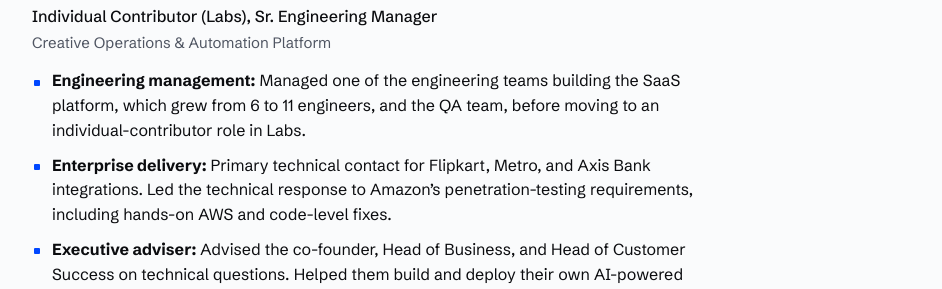
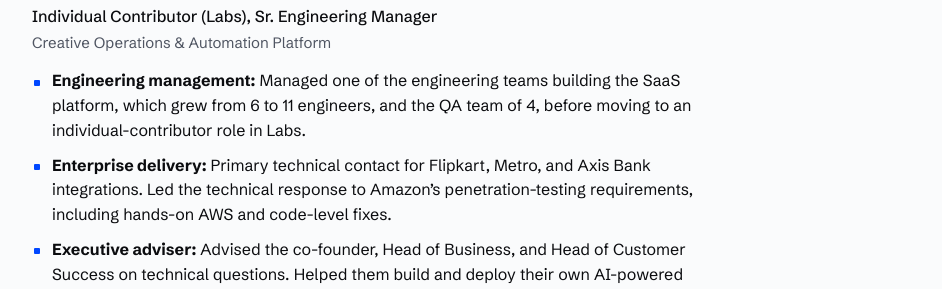
Before and after one commit to and/and.github.io, a Jekyll site: the page resume/index.html, which Jekyll copies as it is, in a window 1280 px wide and 900 px high, scrolled down 403 px. Shown: the part 190-479 px from the top of the window, without its empty margins (168-1110 px from the left). Built offline with Jekyll 4.4.1, drawn with Linux system fonts in a browser that asks for light colours.

Commit message:
Resume: QA team size
Co-Authored-By: Claude Opus 5.5 <noreply@anthropic.com>
Claude-Session: https://claude.ai/code/session_01MuwebNEXBFxCrvNjpbsvNM

```diff
--- a/resume/index.html
+++ b/resume/index.html
@@ -255,7 +255,7 @@ a:hover { text-decoration-thickness: 2px; }
           <p class="dates">DEC 2022 – SEP 2026</p>
         </div>
         <ul class="pts">
-          <li data-v="lead sw"><b>Engineering management:</b> Managed one of the engineering teams building the SaaS platform, which grew from 6 to 11 engineers, and the QA team, before moving to an individual-contributor role in Labs.</li>
+          <li data-v="lead sw"><b>Engineering management:</b> Managed one of the engineering teams building the SaaS platform, which grew from 6 to 11 engineers, and the QA team of 4, before moving to an individual-contributor role in Labs.</li>
           <li data-v="lead sw"><b>Enterprise delivery:</b> Primary technical contact for Flipkart, Metro, and Axis Bank integrations. Led the technical response to Amazon’s penetration-testing requirements, including hands-on AWS and code-level fixes.</li>
           <li data-v="lead sw"><b>Executive adviser:</b> Advised the co-founder, Head of Business, and Head of Customer Success on technical questions. Helped them build and deploy their own AI-powered internal apps on AWS/GCP using Cursor, Claude Code, and Lovable.</li>
           <li data-v="lead sw"><b>Brand Compliance AI:</b> Built a hackathon <a href="https://compliance.rocketiumlabs.com/?platform=default" target="_blank" rel="noopener">prototype</a>, which was used in enterprise customer <a href="https://www.linkedin.com/posts/satejs_sharing-something-cool-that-most-folks-do-ugcPost-7398822516238016512-QJTD/" target="_blank" rel="noopener">demos</a>. Wrote the <a href="https://rocketium.ai/academy/all/how-rocketium-achieves-90-brand-compliance-accuracy" target="_blank" rel="noopener">whitepaper</a> documenting the production architecture (OCR, ML classification, NLP, SIFT feature matching).</li>
```
